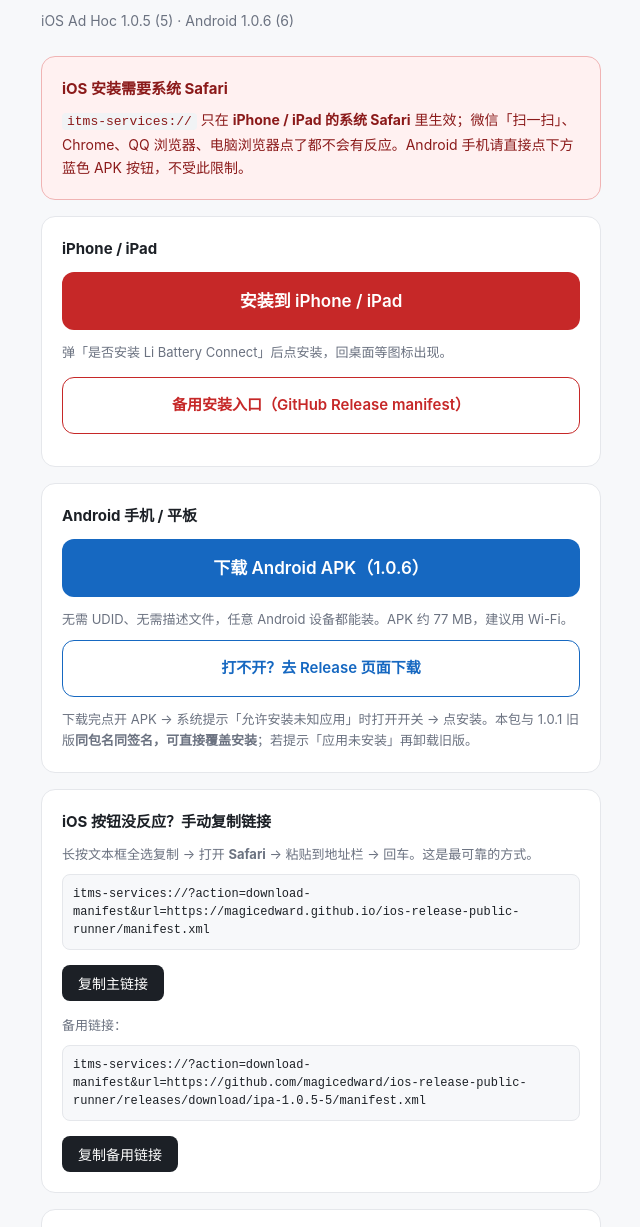
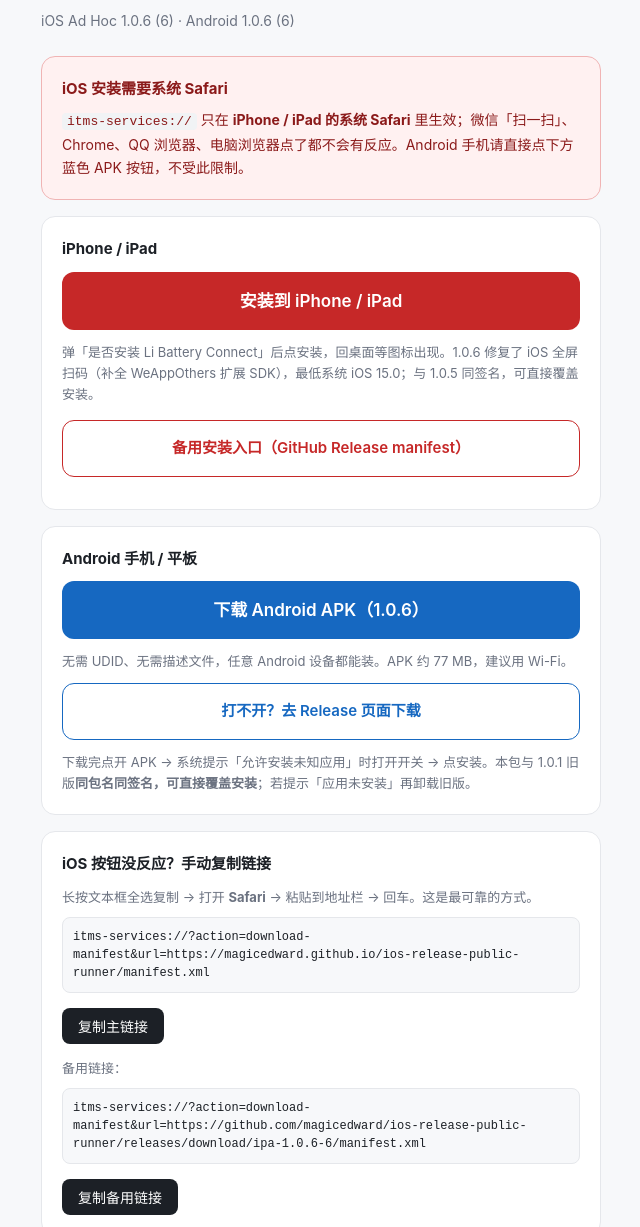
Before and after one commit to magicedward/ios-release-public-runner, a plain HTML site: page docs/index.html in a window 1280 px wide. Shown: the part 57-1284 px from the top of the page, without its empty margins (319-959 px from the left). Drawn offline with Linux system fonts and the light colour scheme.

Commit message:
OTA: publish iOS Ad Hoc 1.0.6 (WeAppOthers scan fix, minOS 15.0)

```diff
--- a/docs/index.html
+++ b/docs/index.html
@@ -58,7 +58,7 @@
 <body>
 <div class="wrap">
   <h1>Li Battery Connect 真机安装</h1>
-  <p class="sub">iOS Ad Hoc 1.0.5 (5) · Android 1.0.6 (6)</p>
+  <p class="sub">iOS Ad Hoc 1.0.6 (6) · Android 1.0.6 (6)</p>
 
   <div class="card bad" id="browserWarn" style="display:none">
     <h2>iOS 安装需要系统 Safari</h2>
@@ -72,8 +72,8 @@
   <div class="card" id="iosCard">
     <h2>iPhone / iPad</h2>
     <a class="btn" href="itms-services://?action=download-manifest&amp;url=https://magicedward.github.io/ios-release-public-runner/manifest.xml">安装到 iPhone / iPad</a>
-    <p class="hint">弹「是否安装 Li Battery Connect」后点安装，回桌面等图标出现。</p>
-    <a class="btn alt" href="itms-services://?action=download-manifest&amp;url=https://github.com/magicedward/ios-release-public-runner/releases/download/ipa-1.0.5-5/manifest.xml">备用安装入口（GitHub Release manifest）</a>
+    <p class="hint">弹「是否安装 Li Battery Connect」后点安装，回桌面等图标出现。1.0.6 修复了 iOS 全屏扫码（补全 WeAppOthers 扩展 SDK），最低系统 iOS 15.0；与 1.0.5 同签名，可直接覆盖安装。</p>
+    <a class="btn alt" href="itms-services://?action=download-manifest&amp;url=https://github.com/magicedward/ios-release-public-runner/releases/download/ipa-1.0.6-6/manifest.xml">备用安装入口（GitHub Release manifest）</a>
   </div>
 
   <div class="card" id="androidCard">
@@ -90,7 +90,7 @@
     <textarea id="link1" rows="3" readonly>itms-services://?action=download-manifest&amp;url=https://magicedward.github.io/ios-release-public-runner/manifest.xml</textarea>
     <button class="copy" id="copy1" type="button">复制主链接</button>
     <p class="hint" style="margin-top:14px">备用链接：</p>
-    <textarea id="link2" rows="3" readonly>itms-services://?action=download-manifest&amp;url=https://github.com/magicedward/ios-release-public-runner/releases/download/ipa-1.0.5-5/manifest.xml</textarea>
+    <textarea id="link2" rows="3" readonly>itms-services://?action=download-manifest&amp;url=https://github.com/magicedward/ios-release-public-runner/releases/download/ipa-1.0.6-6/manifest.xml</textarea>
     <button class="copy" id="copy2" type="button">复制备用链接</button>
   </div>
 
--- a/docs/manifest.xml
+++ b/docs/manifest.xml
@@ -11,7 +11,7 @@
           <key>kind</key>
           <string>software-package</string>
           <key>url</key>
-          <string>https://github.com/magicedward/ios-release-public-runner/releases/download/ipa-1.0.5-5/Lithium-Connect-AdHoc-1.0.5.ipa</string>
+          <string>https://github.com/magicedward/ios-release-public-runner/releases/download/ipa-1.0.6-6/Lithium-Connect-AdHoc-1.0.6.ipa</string>
         </dict>
       </array>
       <key>metadata</key>
@@ -19,7 +19,7 @@
         <key>bundle-identifier</key>
         <string>com.jieli.bmstool</string>
         <key>bundle-version</key>
-        <string>1.0.5</string>
+        <string>1.0.6</string>
         <key>kind</key>
         <string>software</string>
         <key>title</key>
```
